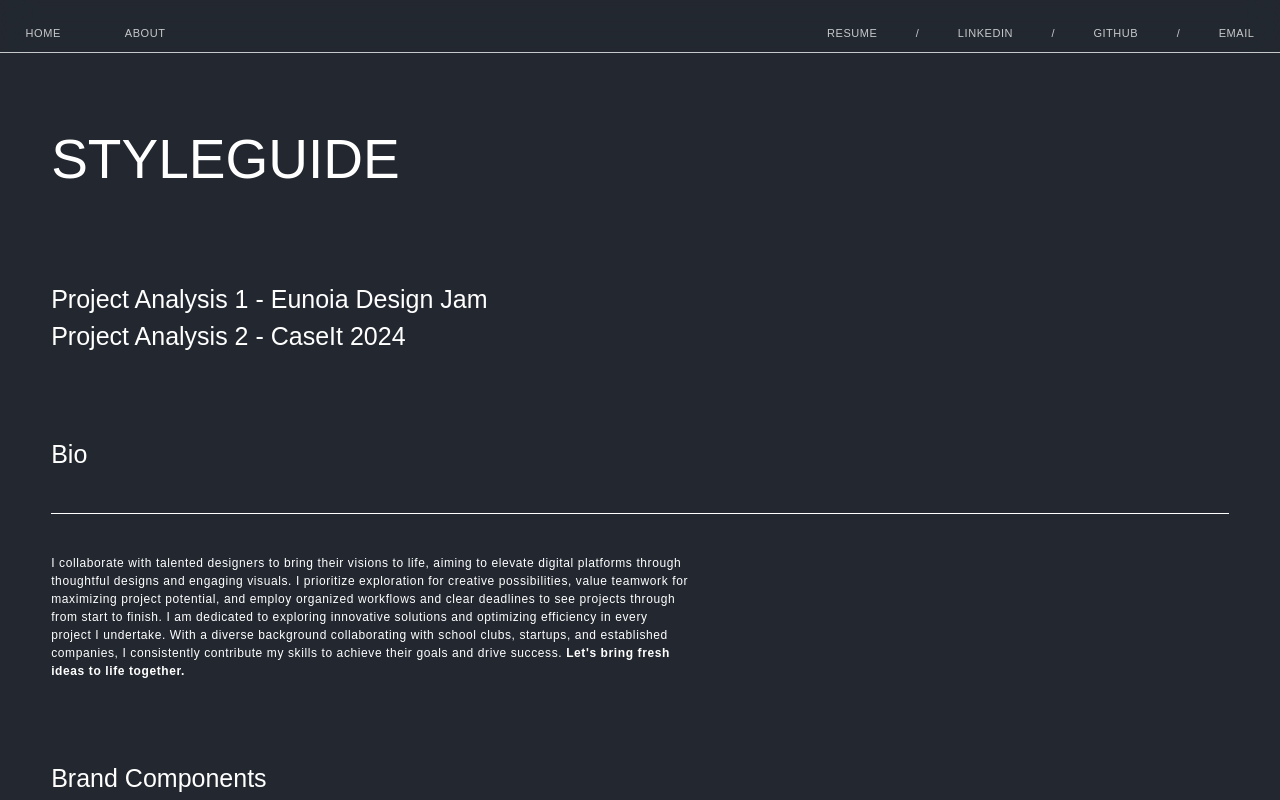
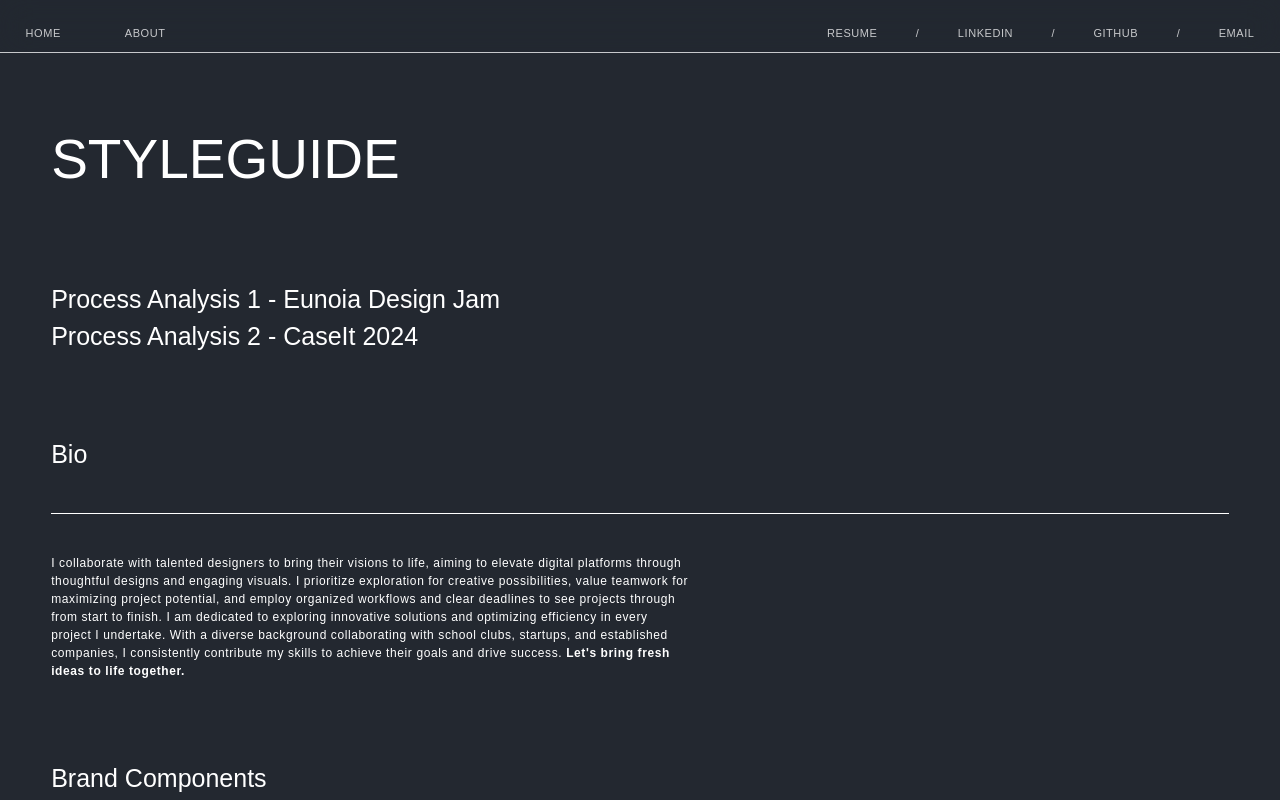
Before and after one commit to smchng/Porfolio_Dev, a Next.js app: page /styleguide in a window 1280 px wide. Shown: the top 800 px of the page. Built offline with nearby package versions, Linux system fonts and the light colour scheme; a web font is replaced by a local one.

Commit message:
name change

```diff
--- a/pages/styleguide.tsx
+++ b/pages/styleguide.tsx
@@ -30,10 +30,10 @@ export default function Styleguide() {
       <h1 className="mt-[10vh]">STYLEGUIDE</h1>
       <div className="my-[10vh]">
         <Link href="projects/eunoia">
-          <h3>Project Analysis 1 - Eunoia Design Jam</h3>
+          <h3>Process Analysis 1 - Eunoia Design Jam</h3>
         </Link>
         <Link href="projects/caseit">
-          <h3>Project Analysis 2 - CaseIt 2024</h3>
+          <h3>Process Analysis 2 - CaseIt 2024</h3>
         </Link>
       </div>
 
```
